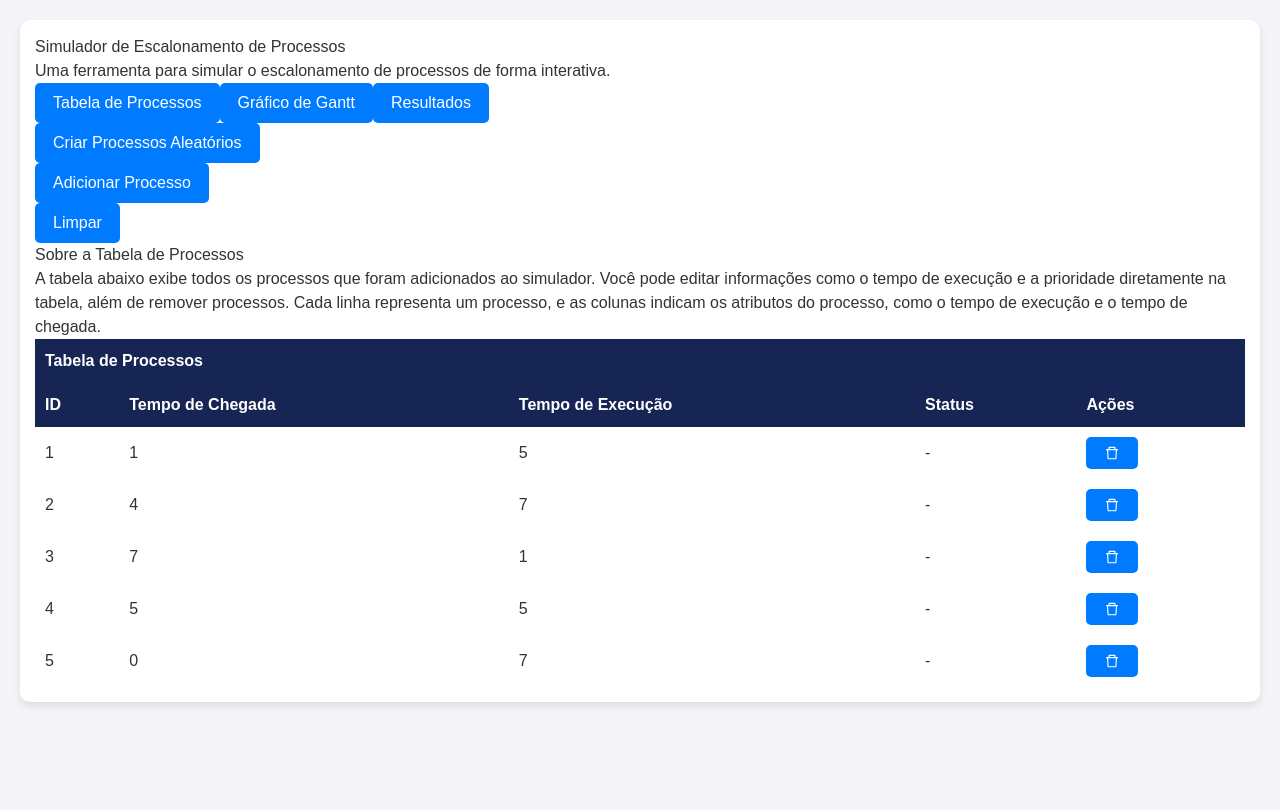
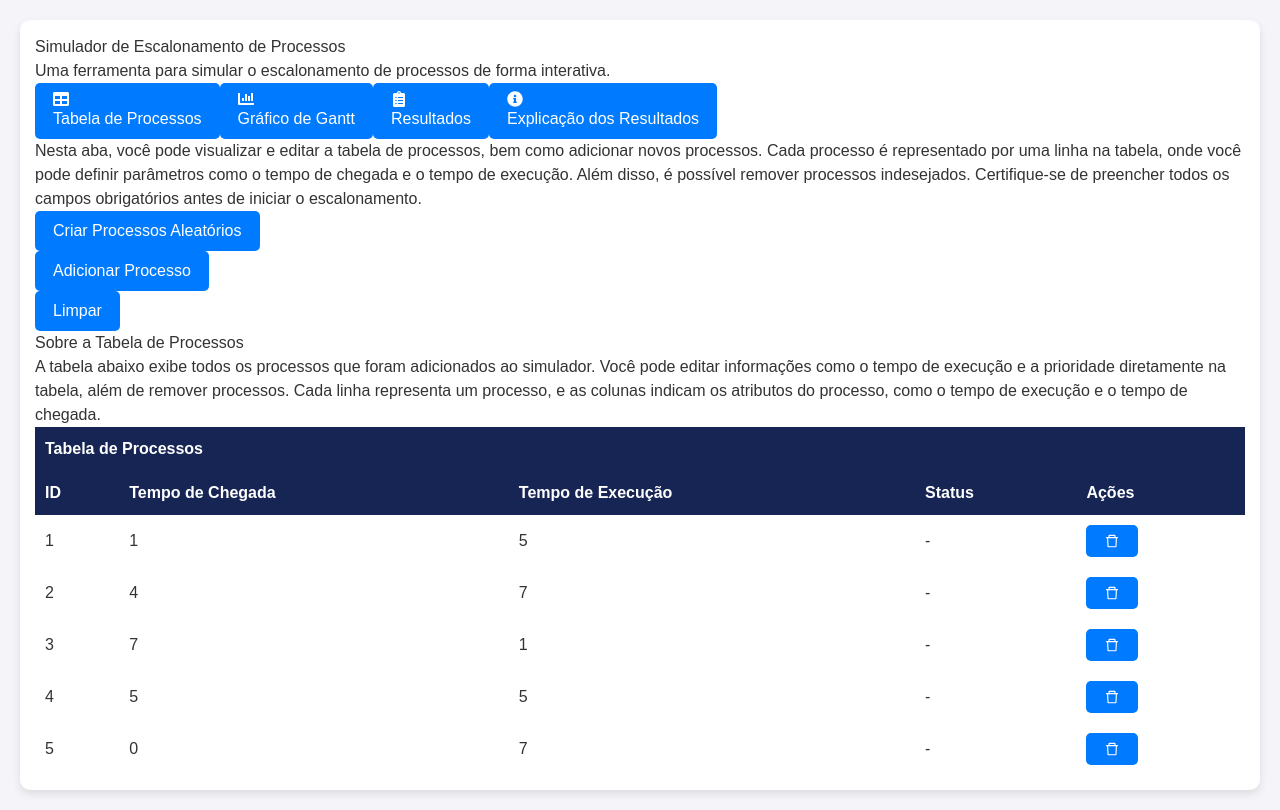
Before and after one commit to SidneyRMR/simulador-escalonamento, a Next.js app: page / in a window 1280 px wide. Both pictures are taken after a click on the button "Criar Processos Aleatórios". Built offline with nearby package versions, Linux system fonts and the light colour scheme.

Commit message:
mensagens informativas sobre cada aba

```diff
--- a/src/app/Escalonador.js
+++ b/src/app/Escalonador.js
@@ -1,11 +1,11 @@
-"use client";
+'use client'
 import React, { useState } from "react";
 import "./Escalonador.css";
 import { useEscalonador } from "./hooks/useEscalonador";
 import ProcessTable from "./components/ProcessTable";
 import TabelaResultados from "./components/TabelaResultados";
 import GanttChart from "./components/GanttChart";
-import { FaPlay } from "react-icons/fa";
+import { FaPlay, FaTable, FaChartBar, FaClipboardList, FaInfoCircle } from "react-icons/fa"; // Adicione o ícone de info
 import ExplicacaoResultados from "./components/ExplicacaoResultados";
 import AlgoritmoEscalonamento from "./components/AlgoritmoEscalonamento";
 import BotaoOperacoes from "./components/BotoesOperacoes";
@@ -82,18 +82,65 @@ const Escalonador = () => {
               emExecucao={emExecucao}
             />
             <div className="border border-gray-300 rounded-lg p-4 mt-2">
-            {/* <h2 className="text-center font-bold text-2xl text-blue-950 mt-3 mb-3">
-              Resultados
-            </h2> */}
               <TabelaResultados resultados={mensagens} />
+            </div>
+          </>
+        );
+      case "explicacao":
+        return (
+          <div className="border border-gray-300 rounded-lg p-4 mt-2">
           <ExplicacaoResultados />
         </div>
-          </>
         );
       default:
         return null;
     }
   };
+
+  const mensagemInformativa = () => {
+    switch (abaAtiva) {
+      case "processos":
+        return (
+          "Nesta aba, você pode visualizar e editar a tabela de processos, bem como adicionar novos processos. " +
+          "Cada processo é representado por uma linha na tabela, onde você pode definir parâmetros como o tempo de chegada e o " +
+          "tempo de execução. " +
+          "Além disso, é possível remover processos indesejados. " +
+          "Certifique-se de preencher todos os campos obrigatórios antes de iniciar o escalonamento."
+        );
+
+      case "gantt":
+        return (
+          "Aqui, você pode visualizar o gráfico de Gantt, que ilustra a execução dos processos ao longo do tempo. " +
+          "O gráfico fornece uma representação visual do agendamento, permitindo que você veja como os processos " +
+          "são escalonados e a ordem em que são executados. " +
+          "As barras coloridas representam cada processo, e sua largura reflete o tempo de execução. " +
+          "Você pode usar essa visualização para entender melhor o comportamento do sistema sob diferentes " +
+          "algoritmos de escalonamento."
+        );
+
+      case "resultados":
+        return (
+          "Na aba de resultados, você pode ver os resultados da simulação, incluindo o tempo médio de espera, " +
+          "o tempo de turnaround e outros parâmetros relevantes para a análise do desempenho do escalonamento. " +
+          "Esses resultados são essenciais para avaliar a eficiência do algoritmo escolhido. " +
+          "Certifique-se de revisar os dados apresentados, pois eles ajudam a identificar áreas de melhoria no " +
+          "desempenho dos processos."
+        );
+
+      case "explicacao":
+        return (
+          "Nesta aba, você encontrará uma explicação detalhada dos resultados e as fórmulas utilizadas para " +
+          "calcular cada um dos parâmetros apresentados. " +
+          "Entender essas fórmulas é fundamental para interpretar os resultados da simulação e realizar ajustes " +
+          "nos processos ou no algoritmo de escalonamento. " +
+          "Considere a importância de cada parâmetro na performance do sistema ao realizar suas análises."
+        );
+
+      default:
+        return "";
+    }
+  };
+
 
   return (
     <div className="container mx-auto px-4">
@@ -131,31 +178,38 @@ const Escalonador = () => {
 
         {processos.length > 0 && (
           <>
-            {/* Explicação sobre a tabela de processos */}
-
-
             {/* Abas de navegação */}
             <div className="flex justify-center border-b border-gray-300 mb-4">
               <button
-            className={`py-2 px-4 transition-colors duration-300 ease-in-out ${abaAtiva === "processos" ? "bg-blue-500 text-white" : "bg-white text-blue-500 hover:bg-gray-100"} rounded-tl-lg rounded-tr-lg`}
+                className={`flex items-center py-2 px-4 transition-colors duration-300 ease-in-out ${abaAtiva === "processos" ? "bg-blue-500 text-white" : "bg-white text-blue-500 hover:bg-gray-100"} rounded-tl-lg rounded-tr-lg`}
                 onClick={() => setAbaAtiva("processos")}
               >
-            Tabela de Processos
+                <FaTable className="mr-2" /> Tabela de Processos
               </button>
               <button
-            className={`py-2 px-4 transition-colors duration-300 ease-in-out ${abaAtiva === "gantt" ? "bg-blue-500 text-white" : "bg-white text-blue-500 hover:bg-gray-100"} rounded-tl-lg rounded-tr-lg`}
+                className={`flex items-center py-2 px-4 transition-colors duration-300 ease-in-out ${abaAtiva === "gantt" ? "bg-blue-500 text-white" : "bg-white text-blue-500 hover:bg-gray-100"} rounded-tl-lg rounded-tr-lg`}
                 onClick={() => setAbaAtiva("gantt")}
               >
-            Gráfico de Gantt
+                <FaChartBar className="mr-2" /> Gráfico de Gantt
               </button>
               <button
-            className={`py-2 px-4 transition-colors duration-300 ease-in-out ${abaAtiva === "resultados" ? "bg-blue-500 text-white" : "bg-white text-blue-500 hover:bg-gray-100"} rounded-tl-lg rounded-tr-lg`}
+                className={`flex items-center py-2 px-4 transition-colors duration-300 ease-in-out ${abaAtiva === "resultados" ? "bg-blue-500 text-white" : "bg-white text-blue-500 hover:bg-gray-100"} rounded-tl-lg rounded-tr-lg`}
                 onClick={() => setAbaAtiva("resultados")}
               >
-            Resultados
+                <FaClipboardList className="mr-2" /> Resultados
+              </button>
+              <button
+                className={`flex items-center py-2 px-4 transition-colors duration-300 ease-in-out ${abaAtiva === "explicacao" ? "bg-blue-500 text-white" : "bg-white text-blue-500 hover:bg-gray-100"} rounded-tl-lg rounded-tr-lg`}
+                onClick={() => setAbaAtiva("explicacao")}
+              >
+                <FaInfoCircle className="mr-2" /> Explicação dos Resultados
               </button>
             </div>
 
+            {/* Mensagem informativa sobre a aba ativa */}
+            <div className="bg-yellow-100 p-3 rounded-lg mb-4">
+              <p className="text-gray-700 text-center">{mensagemInformativa()}</p>
+            </div>
 
             {renderizarConteudo()}
           </>
```
Lines whose indentation alone changed are shown as unchanged.
